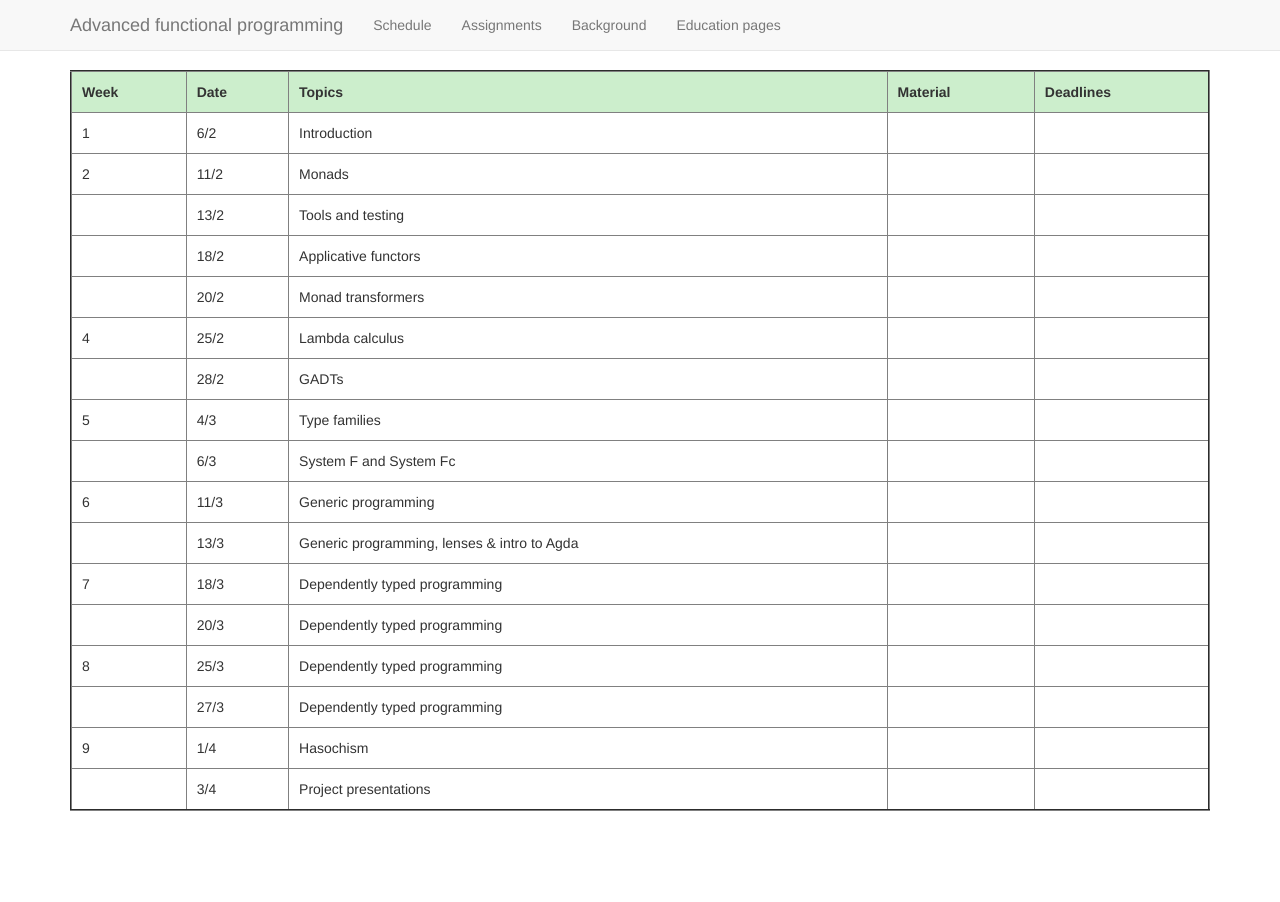
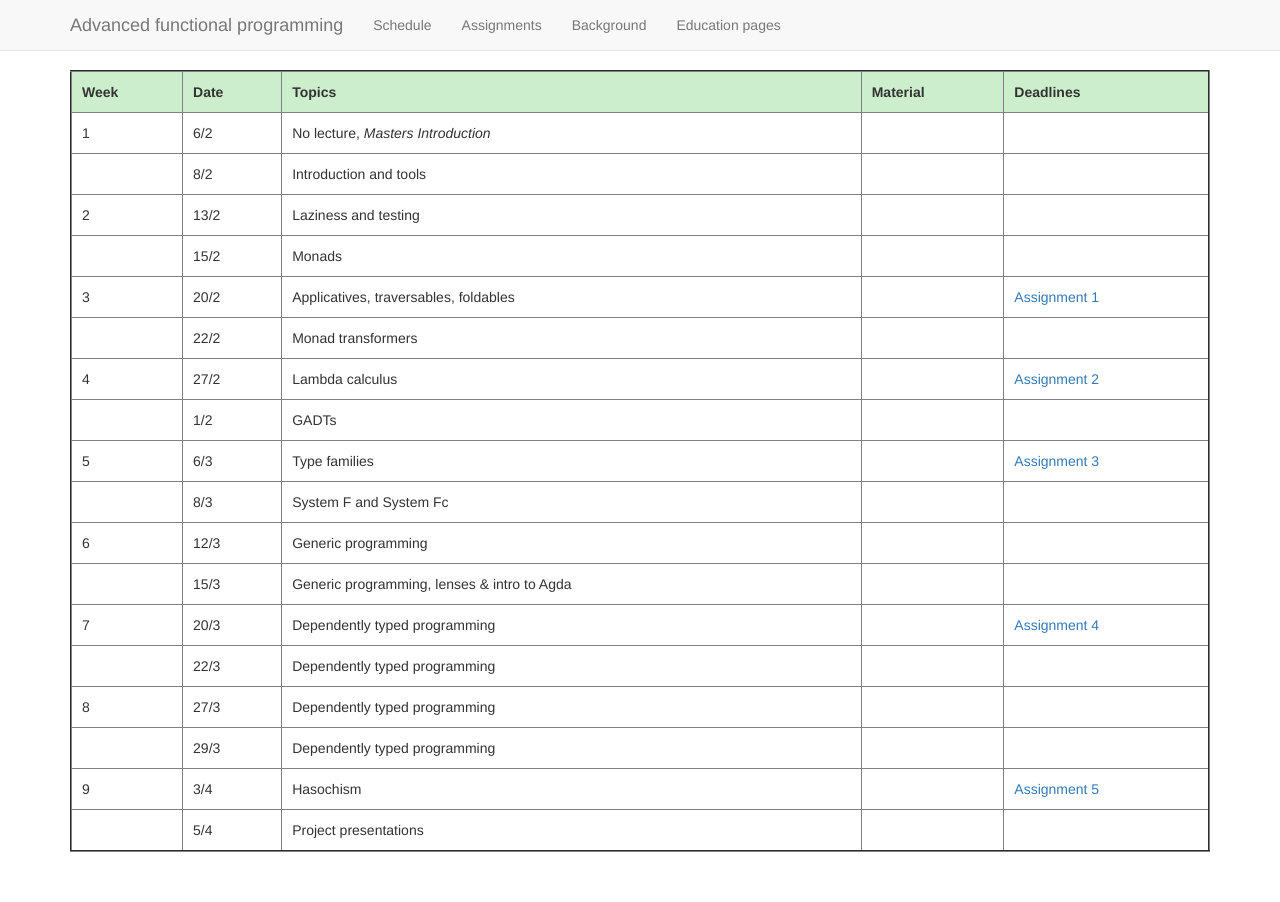
Before and after one commit to ywata/2018-AFP, a Jekyll site: the page built from schedule.html, in a window 1280 px wide. Built offline with Jekyll 4.4.1, drawn with Linux system fonts in a browser that asks for light colours; nearby versions of some CDN libraries.

```diff
--- a/schedule.html
+++ b/schedule.html
@@ -21,7 +21,19 @@ layout: default
 
       <td>6/2</td>
 
-      <td>Introduction</td>
+      <td>No lecture, <i>Masters Introduction</i></td>
+
+      <td></td>
+
+      <td></td>
+    </tr>
+
+    <tr>
+      <td></td>
+
+      <td>8/2</td>
+
+      <td>Introduction and tools</td>
 
       <td></td>
 
@@ -31,7 +43,19 @@ layout: default
     <tr>
       <td>2</td>
 
-      <td>11/2</td>
+      <td>13/2</td>
+
+      <td>Laziness and testing</td>
+
+      <td></td>
+
+      <td></td>
+    </tr>
+
+    <tr>
+      <td></td>
+
+      <td>15/2</td>
 
       <td>Monads</td>
 
@@ -41,33 +65,21 @@ layout: default
     </tr>
 
     <tr>
-      <td></td>
+      <td>3</td>
 
-      <td>13/2</td>
+      <td>20/2</td>
 
-      <td>Tools and testing</td>
+      <td>Applicatives, traversables, foldables</td>
 
       <td></td>
 
-      <td></td>
+      <td><a href="assignment1.html">Assignment 1</a></td>
     </tr>
 
     <tr>
       <td></td>
 
-      <td>18/2</td>
-
-      <td>Applicative functors</td>
-
-      <td></td>
-
-      <td></td>
-    </tr>
-
-    <tr>
-      <td></td>
-
-      <td>20/2</td>
+      <td>22/2</td>
 
       <td>Monad transformers</td>
 
@@ -81,19 +93,19 @@ layout: default
 
       <td>4</td>
 
-      <td>25/2</td>
+      <td>27/2</td>
 
       <td>Lambda calculus</td>
 
       <td></td>
 
-      <td></td>
+      <td><a href="assignment2.html">Assignment 2</a></td>
     </tr>
 
     <tr>
       <td></td>
 
-      <td>28/2</td>
+      <td>1/2</td>
 
       <td>GADTs</td>
 
@@ -105,19 +117,19 @@ layout: default
     <tr>
       <td>5</td>
 
-      <td>4/3</td>
+      <td>6/3</td>
 
       <td>Type families</td>
 
       <td></td>
 
-      <td></td>
+      <td><a href="assignment3.html">Assignment 3</a></td>
     </tr>
 
     <tr>
       <td></td>
 
-      <td>6/3</td>
+      <td>8/3</td>
 
       <td>System F and System Fc</td>
 
@@ -129,7 +141,7 @@ layout: default
     <tr>
       <td>6</td>
 
-      <td>11/3</td>
+      <td>12/3</td>
 
       <td>Generic programming</td>
 
@@ -141,7 +153,7 @@ layout: default
     <tr>
       <td></td>
 
-      <td>13/3</td>
+      <td>15/3</td>
 
       <td>Generic programming, lenses & intro to Agda</td>
 
@@ -153,7 +165,31 @@ layout: default
     <tr>
       <td>7</td>
 
-      <td>18/3</td>
+      <td>20/3</td>
+
+      <td>Dependently typed programming</td>
+
+      <td></td>
+
+      <td><a href="assignment4.html">Assignment 4</a></td>
+    </tr>
+
+    <tr>
+      <td></td>
+
+      <td>22/3</td>
+
+      <td>Dependently typed programming</td>
+
+      <td></td>
+
+      <td></td>
+    </tr>
+
+    <tr>
+      <td>8</td>
+
+      <td>27/3</td>
 
       <td>Dependently typed programming</td>
 
@@ -165,31 +201,7 @@ layout: default
     <tr>
       <td></td>
 
-      <td>20/3</td>
-
-      <td>Dependently typed programming</td>
-
-      <td></td>
-
-      <td></td>
-    </tr>
-
-    <tr>
-      <td>8</td>
-
-      <td>25/3</td>
-
-      <td>Dependently typed programming</td>
-
-      <td></td>
-
-      <td></td>
-    </tr>
-
-    <tr>
-      <td></td>
-
-      <td>27/3</td>
+      <td>29/3</td>
 
       <td>Dependently typed programming</td>
 
@@ -201,19 +213,19 @@ layout: default
     <tr>
       <td>9</td>
 
-      <td>1/4</td>
+      <td>3/4</td>
 
       <td>Hasochism</td>
 
       <td></td>
 
-      <td></td>
+      <td><a href="doc/Exercise.agda">Assignment 5</a></td>
     </tr>
 
     <tr>
       <td></td>
 
-      <td>3/4</td>
+      <td>5/4</td>
 
       <td>Project presentations</td>
 
```
Also changed, not shown: assignment2.md (added, +8 -0 lines), assignment4.md (added, +8 -0 lines), assignments.md (+2 -2 lines), 1 other file.
